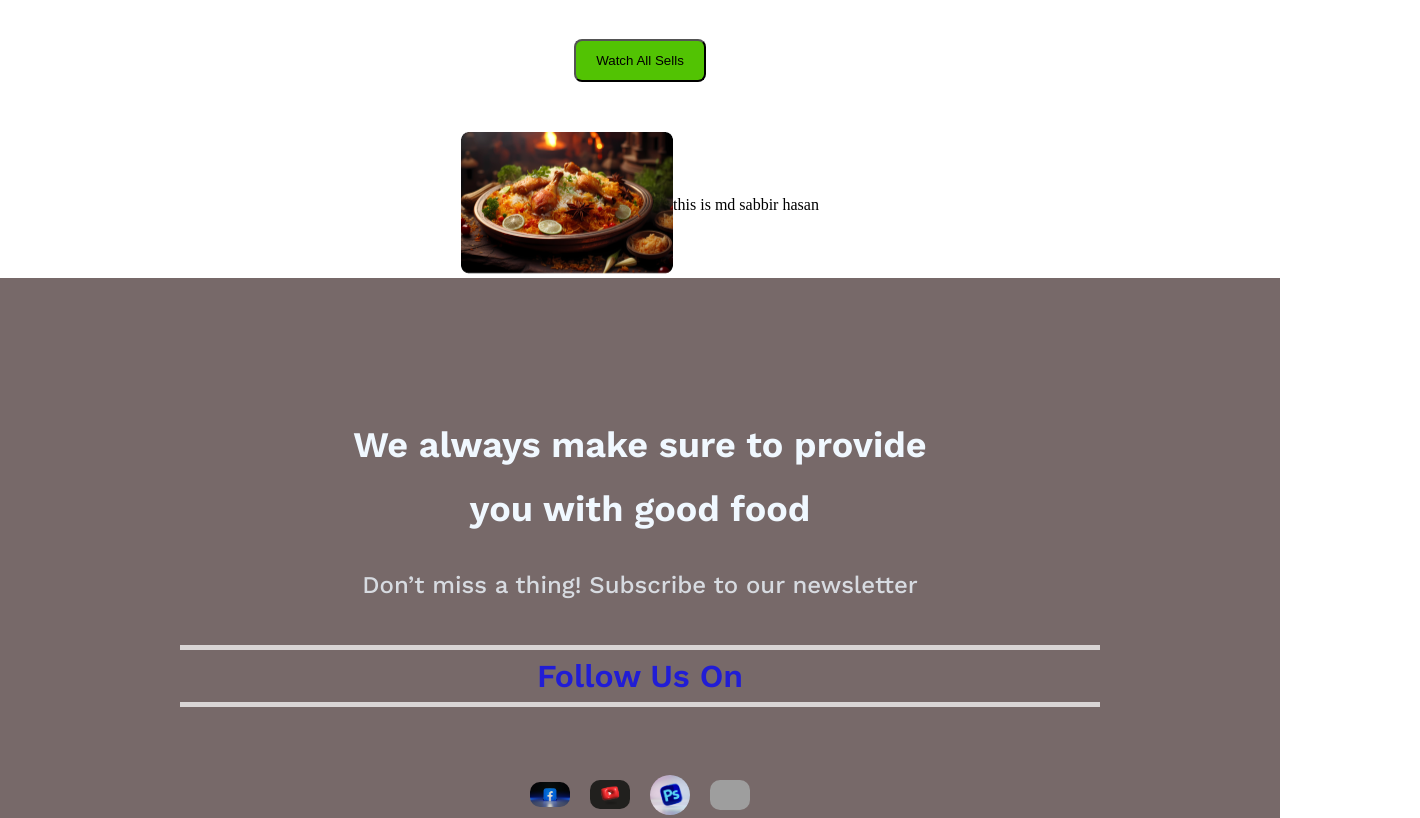
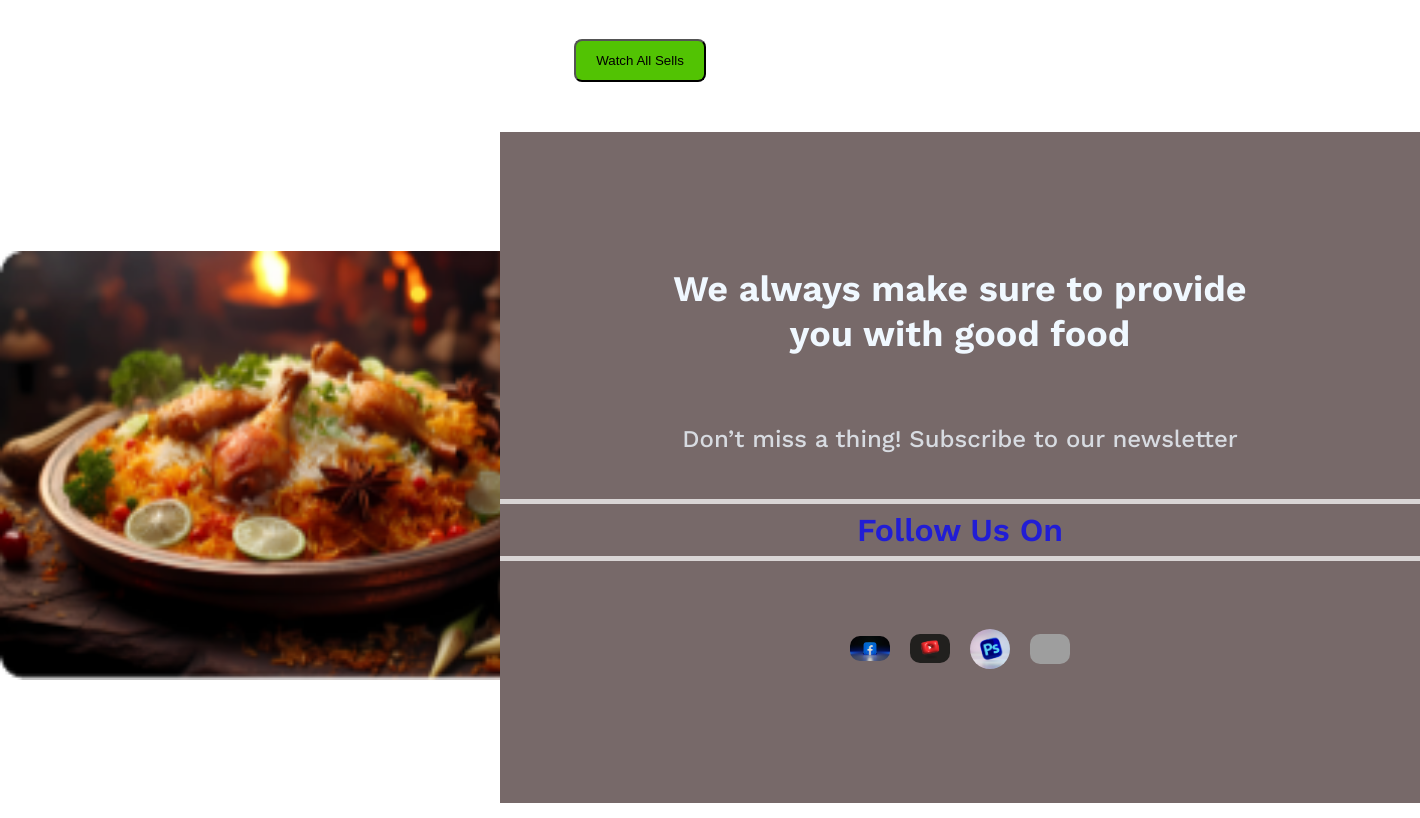
Before and after one commit to mdsabbir112/food-resturant-project, a plain HTML site: page index.html in a window 1280 px wide. Shown: the part 1800-2618 px from the top of the page, 1420 px wide, since content can reach past the window. Drawn offline with nearby package versions, Linux system fonts and the light colour scheme; grey boxes are pictures that could not be loaded.

Commit message:
add middle page

```diff
--- a/index.html
+++ b/index.html
@@ -9,7 +9,7 @@
 <body>
     <header class="navigation">
         <nav>
-            <div>
+            <div style="font-size:x-large ; font-family: work sans;">
                 <p>Home</p>
                 <p>About</p>
                     <p>Menu</p>
@@ -80,11 +80,23 @@
             </div>
 
             <section class="adjust">
-                <div class="same">
+                <div style="width: 50%;" class="same">
                     <div><img class="none" src="assets/biriyani.png" alt="biriyani"></div>
                 </div>
-                <div class="same">
-                     <p>this is md sabbir hasan</p>
+                <div style="width: 50%;height: 100%;"  class="same">
+                     <section class="final" >
+                <div class="final-page">
+                    <h1 class="mahil">We always make sure to provide you with good food </h1>
+                    <p class="jamil">Don’t miss a thing! Subscribe to our newsletter</p>
+                  <div class="jamil"><h3 class="sahil">Follow Us On</h3></div>
+                    <div class="images">
+                        <div class="image"><img class="ing" src="assets/facebook.jpg" alt="facebook"></div>
+                        <div class="image"><img class="ing" src="assets/youtube.jpg" alt="youtube"></div>
+                        <div><div class="image"><img class="int" src="assets/photoshop.jpg" alt="photoshop"></div></div>
+                        <div class="image"><img class="ing" src="assets/Instagraam.jpg" alt="Instagraam"></div>
+                    </div>
+                </div>
+            </section>
                 </div>
             </section>
 
--- a/styles/main.css
+++ b/styles/main.css
@@ -6,6 +6,7 @@
     /* by default padding and margin ke 0 kore dey jei margin and padding ta browser automatically dey */
     margin: 0;
     padding: 0;
+
     flex-wrap: wrap;
 }
 .navigation{
@@ -19,6 +20,7 @@
         /* align-items: center; */
     height: 70px;
 
+
     background: linear-gradient(
         0deg,
     rgba(9.197244644165039, 8.92899227142334, 8.92899227142334, 1) -50.5%,
@@ -28,6 +30,7 @@
 nav>div p{
     color: black;
     display: inline-block;
+
     /* flex-direction: row; */
     /* gap: 20px; */
     padding: 20px;
@@ -326,7 +329,7 @@ margin-bottom: 50px ;
 font-family: Work Sans;
 font-size: 36px;
 font-weight: 650;
-line-height: 64px;
+line-height: 45px;
 letter-spacing: 0%;
 /* text-align: center; */
 /* margin-top: 137 px ;
@@ -410,19 +413,27 @@ margin-bottom: 20px;
 
 
 .adjust{
+
     display: flex;
-    justify-content: center;
+    justify-content: space-between;
     align-items: center;
     gap: 20px;
     flex-direction: row;
     border-top: 30px;
     gap: 0px;
     /* image-rendering: auto; */
+    margin-bottom: 100px;
+    flex-wrap: wrap;
 
 
 }
 
+
 .adjust .same{
     width: 414;
+    /* display: inline; */
+
+
+    /* height: 671px; */
     /* height: 100%; */
 }
```
